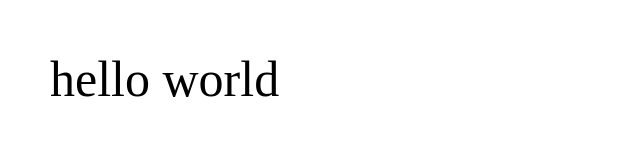
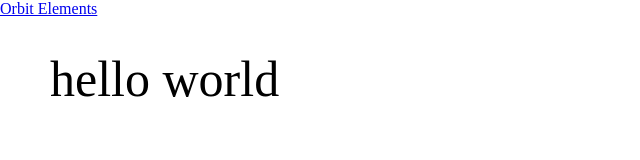
Before and after one commit to simmeon/simmeon.github.io, a plain HTML site: page index.html in a window 1280 px wide. Shown: the whole page, without its empty margins (0-640 px from the left). Drawn offline with Linux system fonts and the light colour scheme.

Commit message:
added link

```diff
--- a/index.html
+++ b/index.html
@@ -7,5 +7,6 @@
 	</head>
 	<body>
        		<div id="title">hello world</div>
+			<a href="https://simmeon.github.io/orbit-elements.html/">Orbit Elements</a>
 	</body>
 </html>
```
